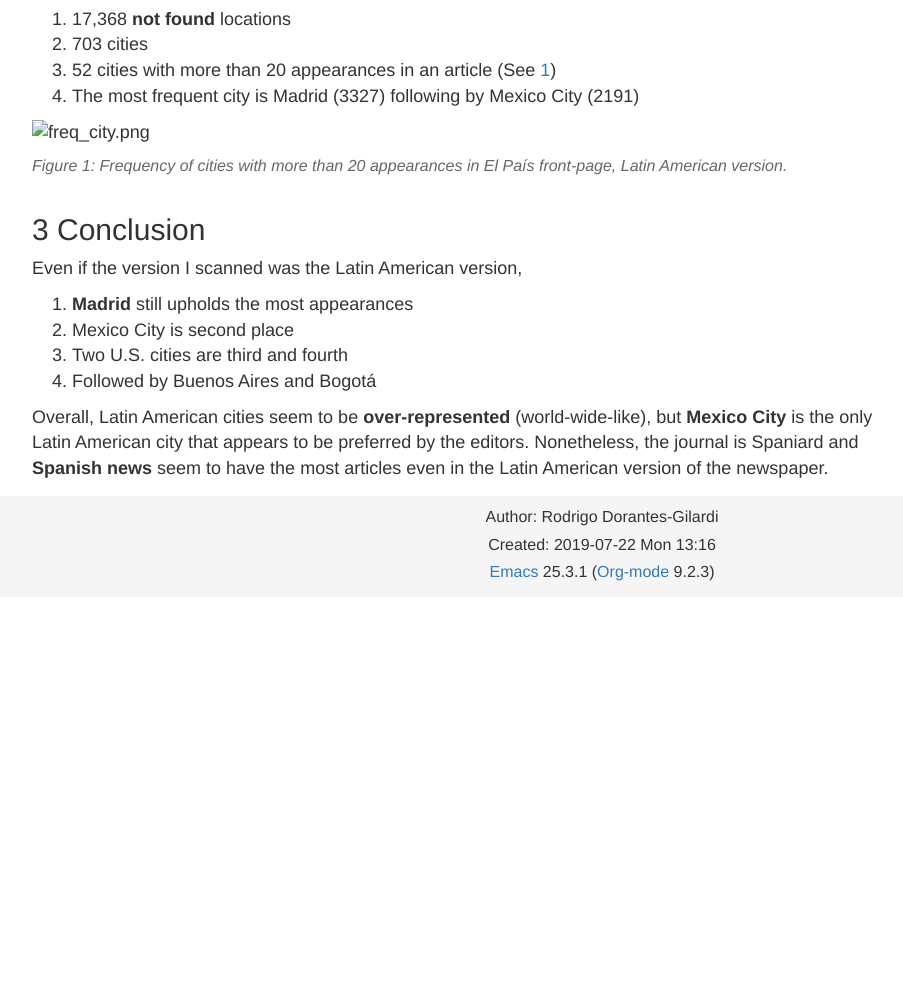
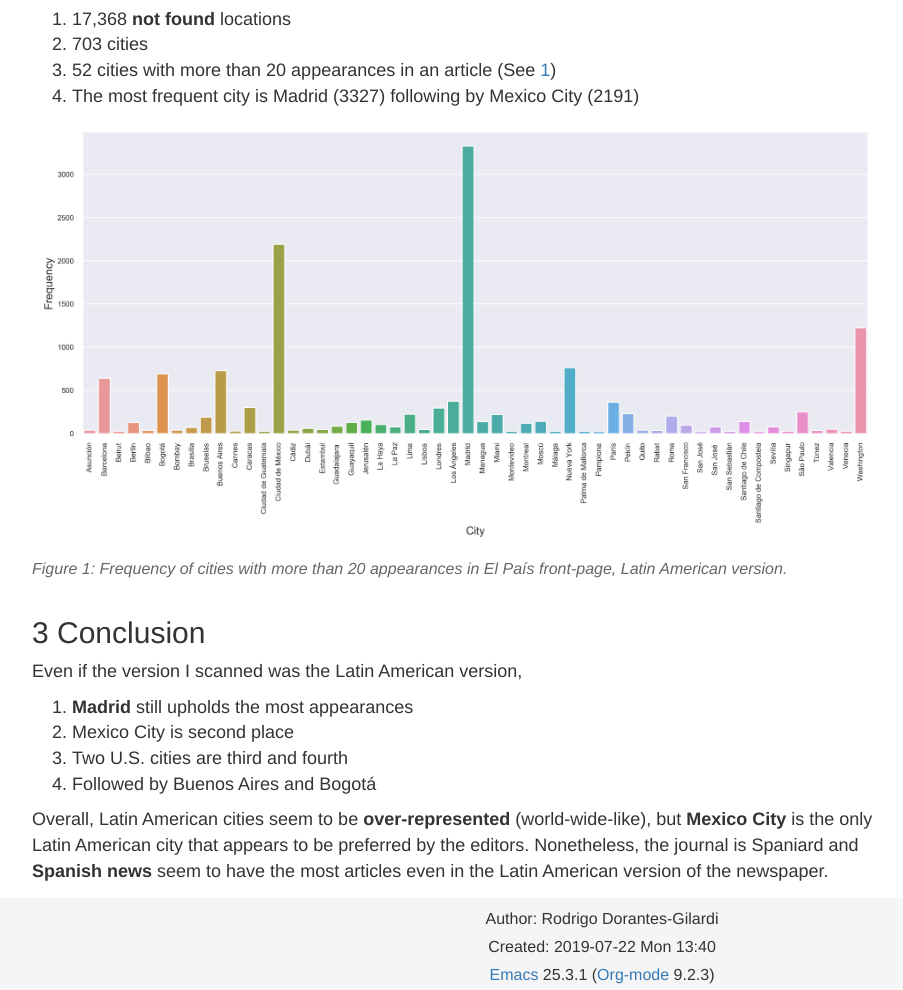
Before and after one commit to rodogi/old_website, a plain HTML site: page code-blog/el_pais.html in a window 1280 px wide. Shown: the part 751-1741 px from the top of the page, without its empty margins (38-941 px from the left). Before the commit the page ends 1350 px from the top, so only its background shows below. Drawn offline with nearby package versions, Linux system fonts and the light colour scheme.

Commit message:
add el pais article

```diff
--- a/code-blog/el_pais.html
+++ b/code-blog/el_pais.html
@@ -2,7 +2,7 @@
 <html lang="en">
 <head>
 <title>What cities appear more often in El País articles?</title>
-<!-- 2019-07-22 Mon 13:16 -->
+<!-- 2019-07-22 Mon 13:40 -->
 <meta charset="utf-8">
 <meta name="viewport" content="width=device-width, initial-scale=1">
 <meta name="generator" content="Org-mode">
@@ -259,7 +259,7 @@ year of front-page articles. The resulting 33,285 articles contain:
 
 
 <figure id="fig:freq">
-<p><img src="file:///Users/rdora/elpais/freq_city.png" class="img-responsive" alt="freq_city.png">
+<p><img src="../assets/images/freq_city.png" class="img-responsive" alt="freq_city.png">
 </p>
 <figcaption><span class="figure-number">Figure 1:</span> Frequency of cities with more than 20 appearances in El País front-page, Latin American version.</figcaption>
 </figure>
@@ -301,7 +301,7 @@ the only Latin American city that appears to be preferred by the editors. Noneth
 </div></div></div>
 <footer id="postamble" class="">
 <div><p class="author">Author: Rodrigo Dorantes-Gilardi</p>
-<p class="date">Created: 2019-07-22 Mon 13:16</p>
+<p class="date">Created: 2019-07-22 Mon 13:40</p>
 <p class="creator"><a href="http://www.gnu.org/software/emacs/">Emacs</a> 25.3.1 (<a href="http://orgmode.org">Org-mode</a> 9.2.3)</p>
 </div>
 </footer>
```
Also changed, not shown: assets/images/freq_city.png (added), 1 other file.
